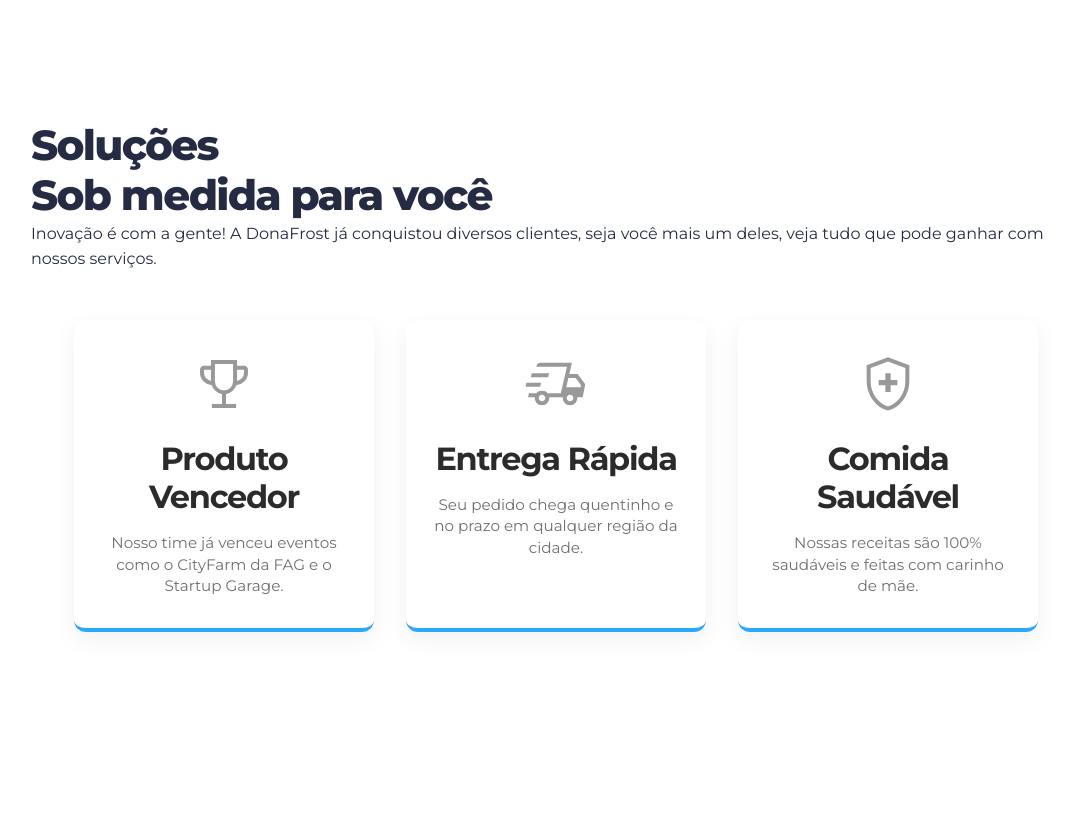
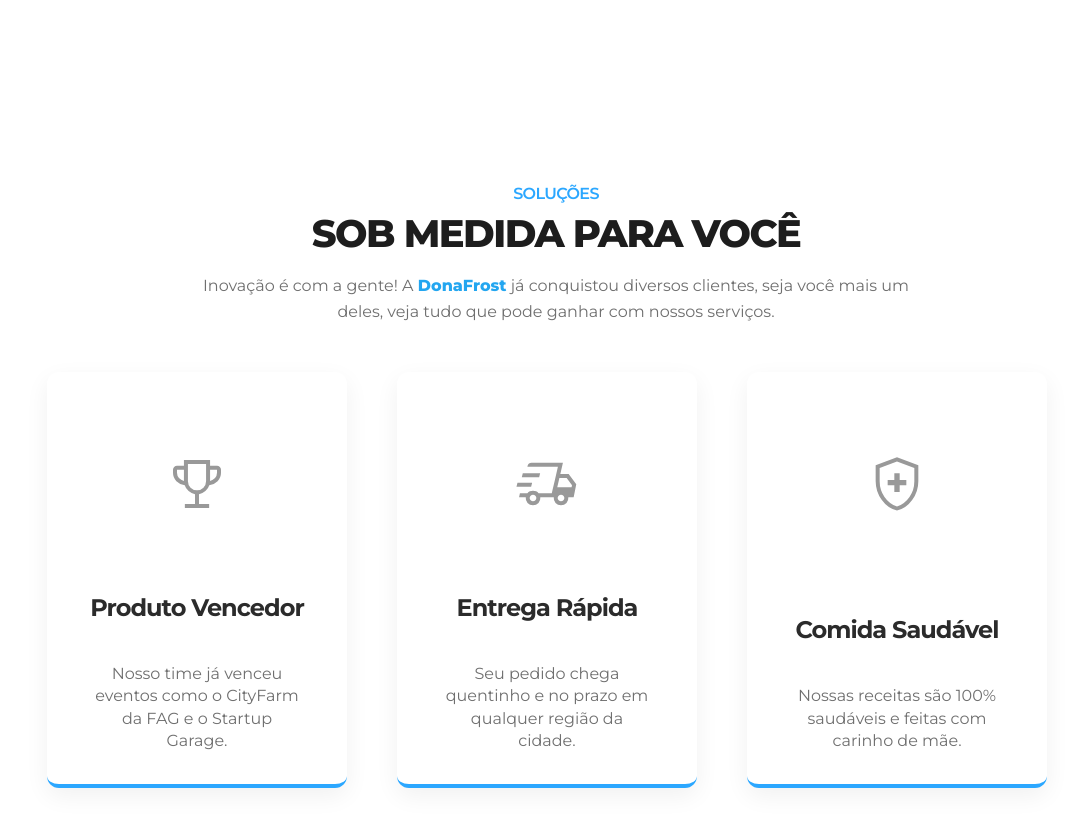
Before and after one commit to Tarsoo/projeto_web_Sandro, a React (Vite) app: page / in a window 1280 px wide. Shown: the part 760-1586 px from the top of the page, without its empty margins (84-1162 px from the left). Before the commit the page ends 1440 px from the top, so only its background shows below. Built offline with nearby package versions, Linux system fonts and the light colour scheme.

Commit message:
consertando os cards, alterações sandro

```diff
--- a/src/components/CardsSection.tsx
+++ b/src/components/CardsSection.tsx
@@ -6,7 +6,7 @@ import "../styles/Card.css";
 
 export default function CardsSection() {
   return (
-    <section className="cards-container">
+    <>
       <Card
         icon={Champion}
         title="Produto Vencedor"
@@ -22,6 +22,6 @@ export default function CardsSection() {
         title="Comida Saudável"
         description="Nossas receitas são 100% saudáveis e feitas com carinho de mãe."
       />
-    </section>
+    </>
   );
 }
--- a/src/pages/index.tsx
+++ b/src/pages/index.tsx
@@ -1,6 +1,7 @@
 import Logo from "../assets/logo.svg";
 import "../styles/header.css";
 import "../styles/utility.css";
+import "../styles/solutions.css";
 import { useState } from "react";
 import Button from "../components/Button";
 import Close from "../assets/close.svg";
@@ -97,11 +98,12 @@ export default function Home() {
         <div className="container content">
           <p className="desktop-only">Olá!</p>
           <h1>
-            É possível ter todas as informações do cliente em um só lugar sem tanta burocracia?
+            É possível ter todas as informações do cliente em um só lugar sem
+            tanta burocracia?
           </h1>
           <p>
-            Sim, e você acabou de encontrá-la! Cadastre-se para receber um contato e
-            entender como nossa aplicação turbinará suas vendas
+            Sim, e você acabou de encontrá-la! Cadastre-se para receber um
+            contato e entender como nossa aplicação turbinará suas vendas
           </p>
           <div className="flex gap-1">
             <span>
@@ -114,19 +116,20 @@ export default function Home() {
         </div>
       </section>
       <section className="container" id="solution">
-        {
-          <header>
+        <header>
           <h2>Soluções</h2>
           <div className="desktop-only">
             <h2>Sob medida para você</h2>
           </div>
           <p>
-            Inovação é com a gente! A <strong>DonaFrost</strong> já conquistou diversos clientes,
-            seja você mais um deles, veja tudo que pode ganhar com nossos serviços.
+            Inovação é com a gente! A <strong>DonaFrost</strong> já conquistou
+            diversos clientes, seja você mais um deles, veja tudo que pode
+            ganhar com nossos serviços.
           </p>
-          <CardsSection/>
         </header>
-        }
+        <section className="even-columns">
+          <CardsSection />
+        </section>
       </section>
     </>
   );
--- a/src/styles/Card.css
+++ b/src/styles/Card.css
@@ -1,12 +1,4 @@
 /* src/components/Card.css */
-
-.cards-container {
-  display: flex;
-  justify-content: center;
-  gap: 2rem;
-  padding: 3rem 1rem;
-  flex-wrap: wrap;
-}
 
 .card {
   background: #fff;
--- a/src/styles/solutions.css
+++ b/src/styles/solutions.css
@@ -2,6 +2,7 @@
   padding: 4rem 1rem;
   text-align: center;
   display: flex;
+  flex-direction: column;
   justify-content: center;
 }
 
@@ -9,6 +10,10 @@
   text-align: center;
   max-width: 720px;
   margin: 0 auto 3rem auto;
+}
+
+#solution section {
+  justify-content: center;
 }
 
 #solution h2:first-child {
```
